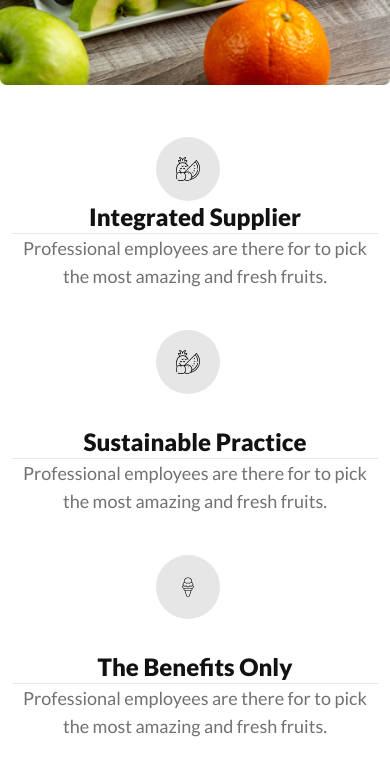
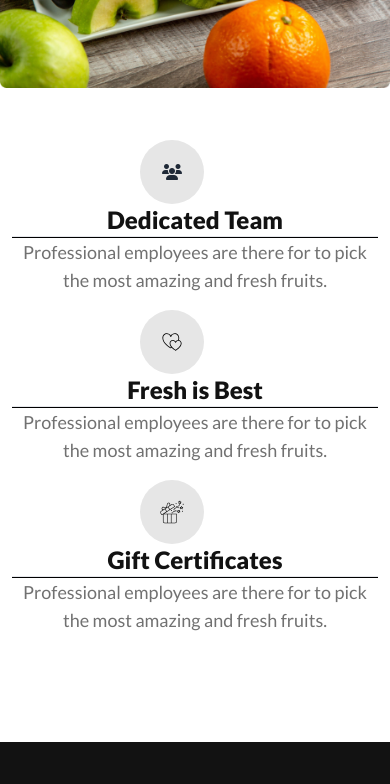
Before and after one commit to mahedy766584/fruit-brust-a, a plain HTML site: page index.html in a window 390 px wide. Shown: the part 5090-5874 px from the top of the page. Drawn offline with nearby package versions, Linux system fonts and the light colour scheme.

Commit message:
design chenged

```diff
--- a/index.html
+++ b/index.html
@@ -30,7 +30,7 @@
 <body>
 
     <header class="lg:overflow-hidden font-lato max-w-screen-xl h-24  mx-auto lg:bg-[#F85559] lg:mt-12 flex lg:px-10 rounded-full lg:justify-around">
-        <div class="navbar lg:flex hidden">
+        <div class="navbar lg:flex md:flex hidden">
             <div class="navbar-start">
 
                 <div class="navbar-center hidden lg:flex">
@@ -55,9 +55,9 @@
         <div>
         <div class="dropdown z-50 flex mt-4">
           <div>
-            <a href="#" class="lg:hidden text-2xl flex ml-4   items-center  gap-x-2 font-bold lg:text-white"><img class="w-12" src="./css/images/logo.png">Fruit Burst</a>
+            <a href="#" class="lg:hidden md:hidden text-2xl flex ml-4   items-center  gap-x-2 font-bold lg:text-white"><img class="w-12" src="./css/images/logo.png">Fruit Burst</a>
           </div>
-          <label tabindex="0" class="btn btn-ghost lg:hidden">
+          <label tabindex="0" class="btn btn-ghost  lg:hidden">
               <i class="fa-solid fa-bars text-4xl mt-2 absolute -right-28" fill="none" viewBox="0 0 24 24" stroke="currentColor"></i><path stroke-linecap="round" stroke-linejoin="round" stroke-width="2" d="M4 6h16M4 12h8m-8 6h16"/>
           </label>
           <ul tabindex="0" class="absolute bg-white menu menu-sm dropdown-content mt-20  z-40 p-2 shado shadow-xl rounded-box w-52">
@@ -490,7 +490,7 @@
                 </div>
                 <div>
                   <h2 class="text-2xl font-extrabold text-[#121212]">Dedicated Team</h2>
-                <hr class="lg:w-32">
+                <hr class="lg:w-32 h-0.5 bg-black">
                 <p class="text-lg font-medium text-[#12121299]">Professional employees are there for to pick the most amazing and fresh fruits.</p>
                 </div>
               </div>
@@ -500,7 +500,7 @@
                 </div>
                 <div>
                   <h2 class="text-2xl font-extrabold text-[#121212]">Fresh is Best</h2>
-                <hr class="lg:w-32">
+                <hr class="lg:w-32 h-0.5 bg-black">
                 <p class="text-lg font-medium text-[#12121299]">Professional employees are there for to pick the most amazing and fresh fruits.</p>
                 </div>
               </div>
@@ -510,23 +510,62 @@
                 </div>
                 <div>
                   <h2 class="text-2xl font-extrabold text-[#121212]">Gift Certificates </h2>
-                <hr class="lg:w-32">
+                <hr class="lg:w-32 h-0.5 bg-black">
                 <p class="text-lg font-medium text-[#12121299]">Professional employees are there for to pick the most amazing and fresh fruits.</p>
                 </div>
               </div>
             </div>
+
+
             <div class="lg:mt-0 mt-10">
               <img class="lg:w-[100%]" src="./css/images/whychoose1.png">
             </div>
 
-            <div class="space-y-8 text-center lg:text-end lg:mt-0 mt-10 lg:p-0 p-3">
+
+            <!-- this section hidden for lg: -->
+            <div class="space-y-4  lg:text-start text-center lg:p-0 p-3 lg:hidden mt-10">
+              <div class="lg:flex gap-x-6 items-center">
+                <div class="lg:w-32 w-16 h-16 bg-[#1212121A] rounded-full lg:ml-0 ml-32  flex justify-center items-center">
+                  <i class="fa-solid fa-users"></i>
+                </div>
+                <div>
+                  <h2 class="text-2xl font-extrabold text-[#121212]">Dedicated Team</h2>
+                <hr class="lg:w-32 h-0.5 bg-black">
+                <p class="text-lg font-medium text-[#12121299]">Professional employees are there for to pick the most amazing and fresh fruits.</p>
+                </div>
+              </div>
+              <div class="lg:flex gap-x-6">
+                <div class="lg:w-36 w-16 h-16 bg-[#1212121A] lg:ml-0 ml-32 rounded-full flex justify-center items-center">
+                  <img src="./css/images/love 1.svg">
+                </div>
+                <div>
+                  <h2 class="text-2xl font-extrabold text-[#121212]">Fresh is Best</h2>
+                <hr class="lg:w-32 h-0.5 bg-black">
+                <p class="text-lg font-medium text-[#12121299]">Professional employees are there for to pick the most amazing and fresh fruits.</p>
+                </div>
+              </div>
+              <div class="lg:flex gap-x-6">
+                <div class="lg:w-36 w-16 h-16 bg-[#1212121A] lg:ml-0 ml-32 rounded-full flex justify-center items-center">
+                  <img src="./css/images/gift-box 1.svg">
+                </div>
+                <div>
+                  <h2 class="text-2xl font-extrabold text-[#121212]">Gift Certificates </h2>
+                <hr class="lg:w-32 h-0.5 bg-black">
+                <p class="text-lg font-medium text-[#12121299]">Professional employees are there for to pick the most amazing and fresh fruits.</p>
+                </div>
+              </div>
+            </div>
+            <!-- ----------- -->
+
+            <!-- this part hidden for 'sm' device -->
+            <div class="space-y-8 text-center lg:text-end lg:mt-0 mt-10 lg:p-0 p-3 hidden lg:flex flex-col">
               <div class="lg:flex  gap-x-6">
                 <div class="lg:hidden lg:w-36 w-16 h-16 bg-[#1212121A] lg:ml-0 ml-36 rounded-full flex justify-center items-center">
                   <img src="./css/images/fruit 1.svg">
                 </div>
                 <div>
                   <h2 class="text-2xl font-extrabold text-[#121212]">Integrated Supplier</h2>
-                <hr class="lg:w-32 lg:ml-40">
+                <hr class="lg:w-32 lg:ml-40 h-0.5 bg-black">
                 <p class="text-lg font-medium text-[#12121299]">Professional employees are there for to pick the most amazing and fresh fruits.</p>
                 </div>
                 <div class="lg:w-36 w-16 h-16 lg:mt-0 mt-10 bg-[#1212121A] lg:ml-0 ml-36  rounded-full flex justify-center items-center">
@@ -536,7 +575,7 @@
               <div class="lg:flex gap-x-6">
                 <div>
                   <h2 class="text-2xl font-extrabold text-[#121212]">Sustainable Practice</h2>
-                <hr class="lg:w-32  lg:ml-40">
+                <hr class="lg:w-32  lg:ml-40 h-0.5 bg-black">
                 <p class="text-lg font-medium text-[#12121299]">Professional employees are there for to pick the most amazing and fresh fruits.</p>
                 </div>
                 <div class="lg:w-36 w-16 h-16 lg:mt-0 mt-10 bg-[#1212121A] lg:ml-0 ml-36  rounded-full flex justify-center items-center">
@@ -546,7 +585,7 @@
               <div class="lg:flex gap-x-6">
                 <div>
                   <h2 class="text-2xl font-extrabold text-[#121212]">The Benefits Only</h2>
-                <hr class="lg:w-32 lg:ml-40  bg-[#000000]">
+                <hr class="lg:w-32 lg:ml-40   h-0.5 bg-black">
                 <p class="text-lg font-medium text-[#12121299]">Professional employees are there for to pick the most amazing and fresh fruits.</p>
                 </div>
                 <div class="hidden lg:flex lg:w-36 w-16 h-16 bg-[#1212121A] rounded-full flex justify-center items-center">
```
